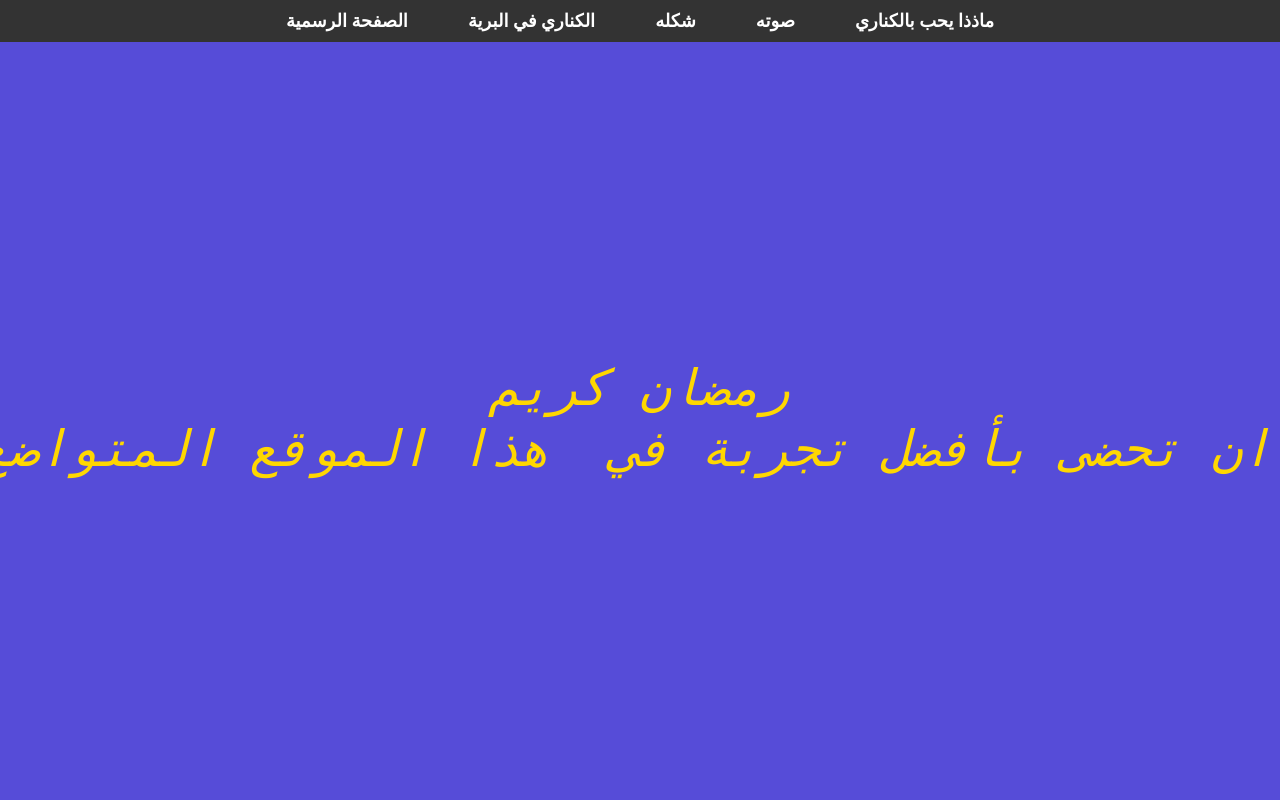
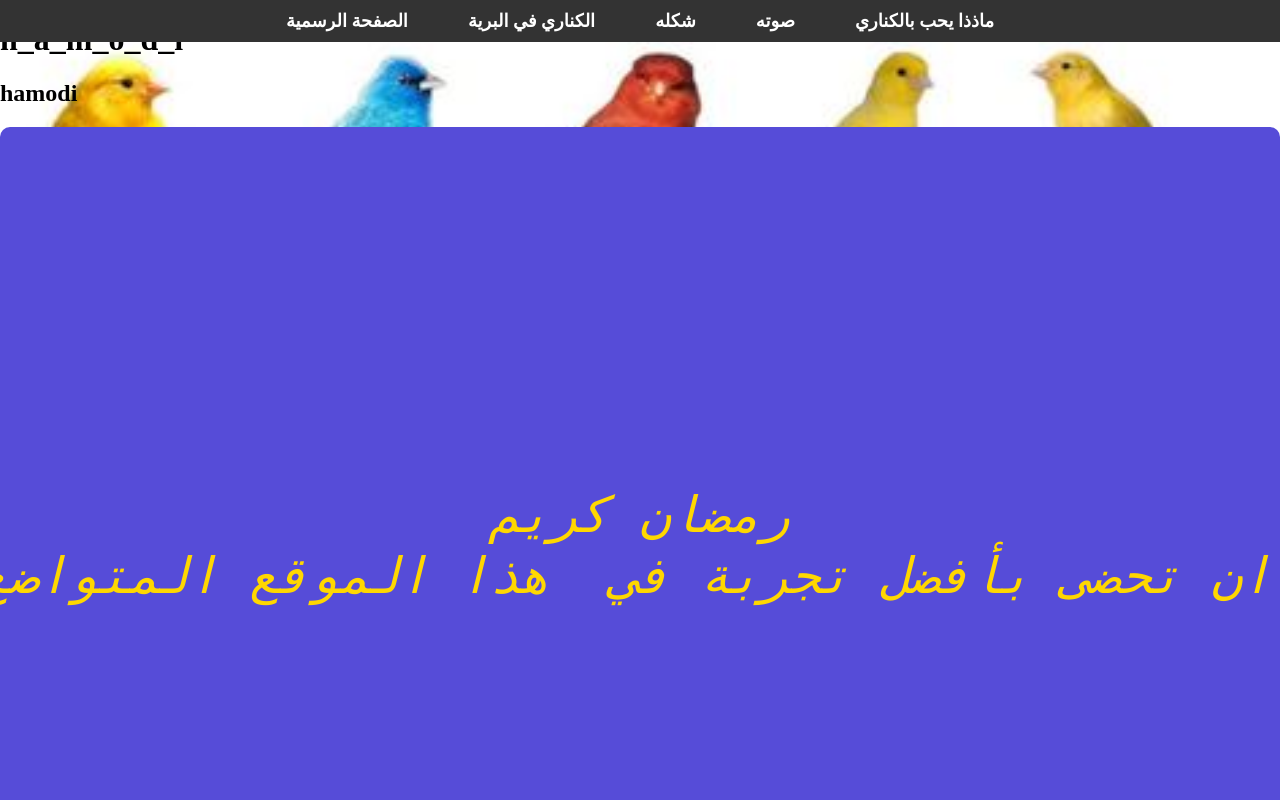
Before and after one commit to ggghhh807/baka, a plain HTML site: page index.html in a window 1280 px wide. Shown: the top 800 px of the page. Drawn offline with Linux system fonts and the light colour scheme; files whose address does not match are found by name.

Commit message:
Update index.html

```diff
--- a/index.html
+++ b/index.html
@@ -76,7 +76,10 @@ pre {
 
     </style>
 </head>
-<body >   <nav><ul class="1">
+<body >
+    <h1>h_a_m_o_d_i</h1>
+    <h2>hamodi</h2>
+    <nav><ul class="1">
     <li class="item1"><a href="#">الصفحة الرسمية</a></li>
     <li class="item4"><a href="الكناري في البريية.html" target="_blank">الكناري في البرية</a></li>
     <li class="item2"><a href="شكله.html" target="_blank" >شكله</a></li>
```
